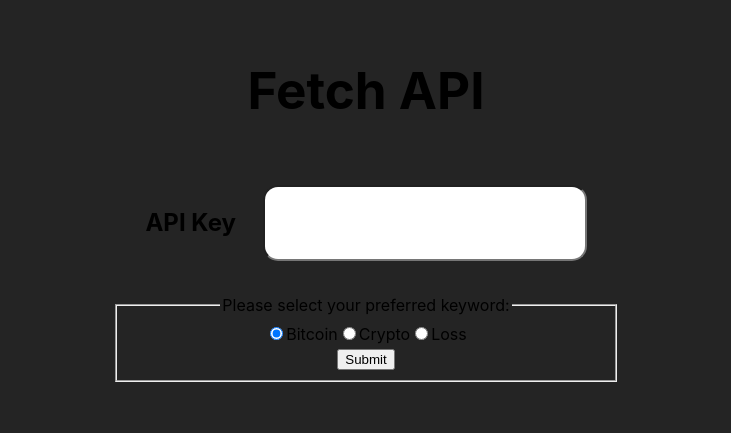
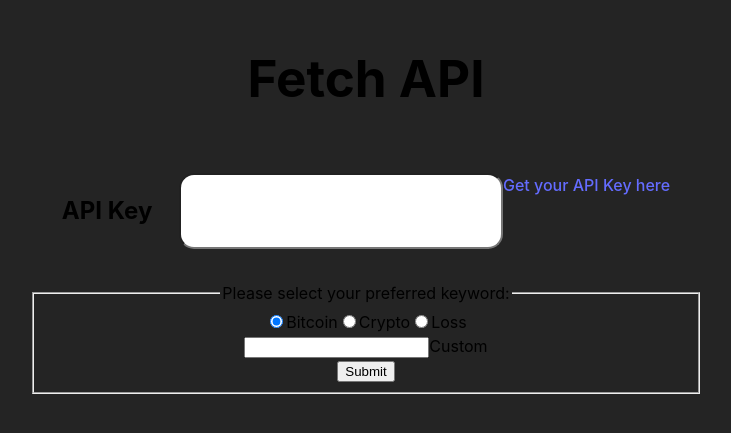
Before and after one commit to JuliBooli/news-api-diy, a React (Vite) app: page / in a window 1280 px wide. Shown: the part 175-608 px from the top of the page, without its empty margins (274-1005 px from the left). Built offline with nearby package versions, Linux system fonts and the light colour scheme.

Commit message:
Add link to news-api.org. Need to implement some styling. (Maybe MUI?)

```diff
--- a/src/api.tsx
+++ b/src/api.tsx
@@ -17,6 +17,10 @@ function Api() {
         setKeyWord(event.target.id);
     };
 
+    const inputHandler = (event: React.ChangeEvent<HTMLInputElement>) => {
+        setKeyWord(event.target.value);
+    };
+
     const fetchData = () => {
         fetch(`https://newsapi.org/v2/everything?q=${keyWord}&apiKey=${key}`)
             .then((response) => response.json())
@@ -32,10 +36,13 @@ function Api() {
 
     return (
         <>
-            <h1>Fetch API</h1>
+            <header className="title">
+                <h1>Fetch API</h1>
+            </header>
             <div id="apiDiv">
                 <h2>API Key</h2>
                 <input id="apikey" value={key} onChange={handleInputChange} />
+                <a href={"https://newsapi.org/"}>Get your API Key here</a>
             </div>
             <div>
                 <form onSubmit={handleSubmit}>
@@ -50,6 +57,10 @@ function Api() {
 
                             <input type="radio" id="loss" name="keyword" onChange={handleKeywordChange} />
                             <label htmlFor="loss">Loss</label>
+                            <div>
+                                <input type="text" id="text-input" name="keyword" onChange={inputHandler} />
+                                <label htmlFor="text-input">Custom</label>
+                            </div>
                         </div>
                         <div>
                             <button type="submit">Submit</button>
```
